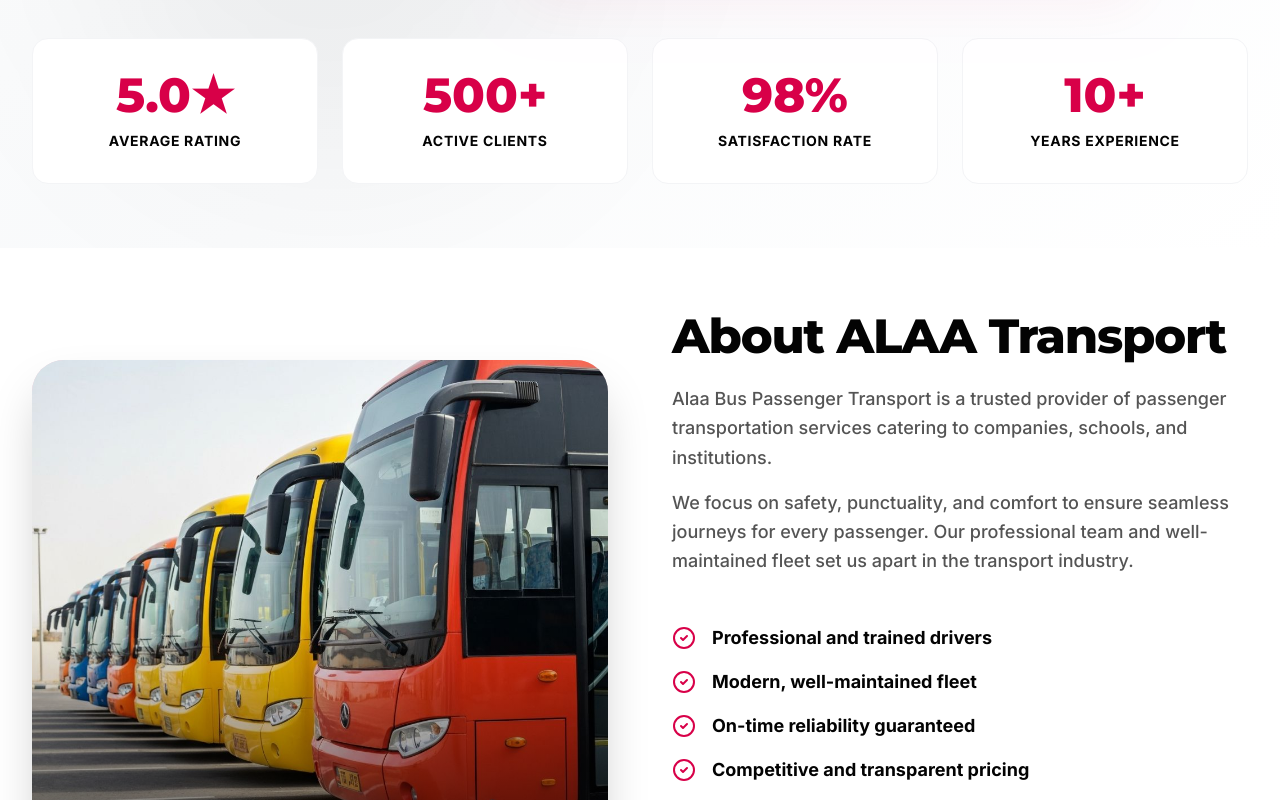
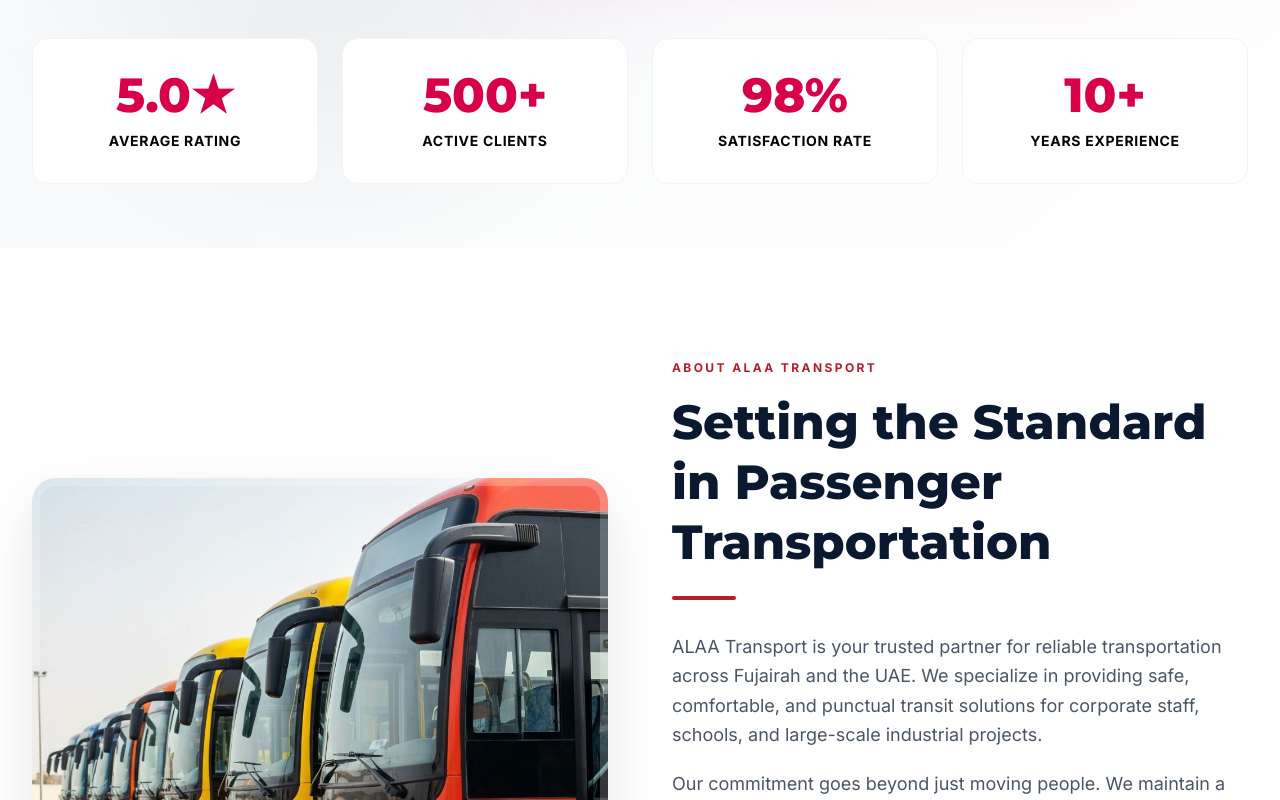
Before and after one commit to AfeefHamza/alaa-transport, a Next.js app: page / in a window 1280 px wide. Shown: the part 2688-3488 px from the top of the page. Built offline with nearby package versions, Linux system fonts and the light colour scheme; no server answers.

Commit message:
optimization about design change , minor fixes

```diff
--- a/app/layout.tsx
+++ b/app/layout.tsx
@@ -24,7 +24,6 @@ export const metadata: Metadata = {
     'luxury coach hire Fujairah',
     'airport transfer service',
     'construction equipment rental Fujairah',
-    'ALAA Transport'
   ],
   authors: [{ name: 'ALAA Transport' }],
   creator: 'ALAA Transport',
--- a/app/page.tsx
+++ b/app/page.tsx
@@ -30,93 +30,113 @@ export default function Home() {
   dangerouslySetInnerHTML={{
     __html: JSON.stringify([
       {
-              '@context': 'https://schema.org',
-              '@type': 'LocalBusiness',
-              '@id': 'https://alaa-transport.com/#organization',
-              name: 'ALAA Transport',
-              description: 'Reliable passenger transport, airport transfers, staff transportation and heavy equipment rental services in Fujairah, UAE.',
-              url: 'https://alaa-transport.com',
-              telephone: '+971559414300',
-              email: 'alaa.passtransport@gmail.com',
+        "@context": "https://schema.org",
+        "@type": "LocalBusiness",
+        "@id": "https://alaa-transport.com/#organization",
+        name: "ALAA Transport",
+        description:
+          "Reliable passenger transport, airport transfers, staff transportation and heavy equipment rental services in Fujairah, UAE.",
+        url: "https://alaa-transport.com",
+        telephone: "+971522194186",
+        email: "alaa.passtransport@gmail.com",
+        image: "https://alaa-transport.com/og-image.jpg",
+        priceRange: "$$",
+
         address: {
-                '@type': 'PostalAddress',
-                streetAddress: 'Al Hail',
-                addressLocality: 'Fujairah',
-                addressRegion: 'Fujairah',
-                addressCountry: 'AE'
+          "@type": "PostalAddress",
+          streetAddress: "Al Hayle Industrial Area",
+          addressLocality: "Fujairah",
+          addressRegion: "Fujairah",
+          addressCountry: "AE",
         },
-              image: '/og-image.jpg',
-              priceRange: '$$',
-              areaServed: ['Fujairah', 'Dubai', 'Abu Dhabi', 'Sharjah', 'Ajman', 'Ras Al Khaimah', 'Umm Al Quwain'],
+
+        geo: {
+          "@type": "GeoCoordinates",
+          latitude: 25.1288,
+          longitude: 56.3265,
+        },
+
+        areaServed: ["Fujairah", "Abu Dhabi", "Sharjah"],
+
+        openingHours: "Mo-Su 00:00-23:59",
+
+        contactPoint: {
+          "@type": "ContactPoint",
+          telephone: "+971522194186",
+          contactType: "customer service",
+          areaServed: "AE",
+          availableLanguage: ["English"],
+        },
+
         sameAs: [
-                'https://www.facebook.com/alaatransport',
-                'https://www.linkedin.com/company/alaatransport'
-              ]
+          "https://www.facebook.com/share/1BcRxWHo5i/",
+          "https://www.instagram.com/alaatransport.ae",
+          "https://www.linkedin.com/company/alaagroup/",
+        ],
+      },
+
+      {
+        "@context": "https://schema.org",
+        "@type": "TransportationService",
+        name: "Passenger & Industrial Transport Services",
+        provider: {
+          "@type": "LocalBusiness",
+          "@id": "https://alaa-transport.com/#organization",
+        },
+        areaServed: "United Arab Emirates",
+
+        hasOfferCatalog: {
+          "@type": "OfferCatalog",
+          name: "ALAA Transport Services Catalog",
+          itemListElement: [
+            {
+              "@type": "Offer",
+              itemOffered: {
+                "@type": "Service",
+                name: "Passenger Transport Services",
+                description:
+                  "Bus transportation for corporate staff, schools, airport transfers, and labor transport across the UAE.",
+              },
             },
             {
-              '@context': 'https://schema.org',
-              '@type': 'TransportationService',
-              name: 'Passenger & Industrial Transport Services',
-              provider: {
-                '@type': 'LocalBusiness',
-                '@id': 'https://alaa-transport.com/#organization'
+              "@type": "Offer",
+              itemOffered: {
+                "@type": "Service",
+                name: "Bus & Van Rental Services",
+                description:
+                  "Air-conditioned 12, 18, 39, and 60-seater buses and vans for corporate and group travel.",
               },
-              areaServed: 'United Arab Emirates',
-              hasOfferCatalog: {
-                '@type': 'OfferCatalog',
-                name: 'ALAA Transport Services Catalog',
-                itemListElement: [
-                  {
-                    '@type': 'Offer',
-                    itemOffered: {
-                      '@type': 'Service',
-                      name: 'Passenger Transport Services',
-                      description: 'Specialized bus transportation for corporate staff, schools, and labor transport across the UAE.'
-                    }
             },
             {
-                    '@type': 'Offer',
+              "@type": "Offer",
               itemOffered: {
-                      '@type': 'Service',
-                      name: 'Bus & Van Rental Services',
-                      description: 'Comprehensive rental fleet including fully air-conditioned 12, 18, 30, and 60-seater buses and vans.'
-                    }
+                "@type": "Service",
+                name: "School Transport Services",
+                description:
+                  "Safe and reliable school pickup, drop, and fleet management services with trained drivers.",
+              },
             },
             {
-                    '@type': 'Offer',
+              "@type": "Offer",
               itemOffered: {
-                      '@type': 'Service',
-                      name: 'City Tours',
-                      description: 'Expertly guided sightseeing tours across Fujairah and the UAE landmarks.'
-                    }
+                "@type": "Service",
+                name: "Utility & Material Transport",
+                description:
+                  "Water supply, construction material transport, and debris removal services across Fujairah.",
+              },
             },
             {
-                    '@type': 'Offer',
+              "@type": "Offer",
               itemOffered: {
-                      '@type': 'Service',
-                      name: 'School Transport Services',
-                      description: 'Secure and dependable school transportation services with trained drivers.'
-                    }
+                "@type": "Service",
+                name: "Heavy Equipment Rental",
+                description:
+                  "Excavators, mobile cranes, dumper trucks, trailers, and wheel loaders for industrial projects.",
               },
-                  {
-                    '@type': 'Offer',
-                    itemOffered: {
-                      '@type': 'Service',
-                      name: 'Utility & Material Transport',
-                      description: 'Efficient transport services for water supply, construction materials, and debris removal.'
-                    }
             },
-                  {
-                    '@type': 'Offer',
-                    itemOffered: {
-                      '@type': 'Service',
-                      name: 'Heavy Equipment Rental',
-                      description: 'Comprehensive heavy machinery rental including excavators, mobile cranes, and dumper trucks.'
-                    }
-                  }
-                ]
-              }
-            }
+          ],
+        },
+      },
     ]),
   }}
 />
--- a/components/about.tsx
+++ b/components/about.tsx
@@ -1,51 +1,60 @@
-import { CheckCircle2 } from 'lucide-react';
+import { CheckCircle2, ChevronRight } from 'lucide-react';
 import Image from 'next/image';
 import { FadeIn, FadeInStagger, FadeInItem } from './ui/fade-in';
 
 export function About() {
   return (
-    <section id="about" className="py-12 md:py-16 bg-white overflow-hidden">
+    <section id="about" className="py-20 md:py-28 bg-white overflow-hidden">
       <div className="max-w-7xl mx-auto px-4 sm:px-6 lg:px-8">
-        <div className="grid grid-cols-1 md:grid-cols-2 gap-16 items-center">
+        <div className="grid grid-cols-1 lg:grid-cols-2 gap-16 items-center">
           {/* Left Image */}
-          <FadeIn direction="right" delay={0.2} className="relative h-[500px] rounded-[2rem] overflow-hidden bg-gradient-to-br from-primary/20 to-secondary/20 order-2 md:order-1 shadow-2xl group">
+          <FadeIn direction="right" delay={0.2} className="relative h-[550px] rounded-3xl overflow-hidden shadow-[0_20px_50px_rgba(0,0,0,0.1)] group">
             <Image
               src="/images/about-fleet.jpg"
-              alt="ALAA Transport modern passenger fleet for staff and school transportation"
+              alt="ALAA Transport modern passenger fleet"
               fill
               className="object-cover transition-transform duration-700 group-hover:scale-105"
               sizes="(max-width: 768px) 100vw, 50vw"
             />
-            <div className="absolute inset-0 bg-gradient-to-t from-black/60 via-transparent to-transparent"></div>
+            {/* Elegant overlay */}
+            <div className="absolute inset-0 border-8 border-white/20 rounded-3xl z-10 pointer-events-none"></div>
           </FadeIn>
 
           {/* Right Content */}
-          <FadeInStagger delay={0.1} className="space-y-8 order-1 md:order-2">
+          <FadeInStagger delay={0.1} className="space-y-8">
             <FadeInItem>
-              <div className="group inline-block">
-                <h2 className="text-heading-xl text-secondary mb-6 animated-underline">About ALAA Transport</h2>
+              <h3 className="text-[#B51E2B] font-bold uppercase tracking-[0.2em] text-xs mb-4">
+                About Alaa Transport
+              </h3>
+              <h2 className="text-4xl md:text-5xl font-extrabold text-[#0a192f] leading-tight mb-6 font-heading">
+                Setting the Standard in Passenger Transportation
+              </h2>
+              <div className="w-16 h-1 bg-[#B51E2B] rounded-full mb-8"></div>
+
+              <div className="space-y-5 text-lg text-gray-600 font-sans leading-relaxed">
+                <p>
+                  ALAA Transport is your trusted partner for reliable transportation across Fujairah and the UAE. We specialize in providing safe, comfortable, and punctual transit solutions for corporate staff, schools, and large-scale industrial projects.
+                </p>
+                <p>
+                  Our commitment goes beyond just moving people. We maintain a modern, rigorously inspected fleet and employ highly trained professional drivers to ensure that every journey with us is smooth, secure, and completely stress-free.
+                </p>
               </div>
-              <p className="text-body-lg text-foreground/70 mb-4">
-                Alaa Bus Passenger Transport is a trusted provider of passenger transportation services catering to companies, schools, and institutions.
-              </p>
-              <p className="text-body-lg text-foreground/70">
-                We focus on safety, punctuality, and comfort to ensure seamless journeys for every passenger. Our professional team and well-maintained fleet set us apart in the transport industry.
-              </p>
             </FadeInItem>
 
-            {/* Features List */}
+            {/* Elegant Features List */}
             <FadeInItem>
-              <div className="space-y-4 pt-4">
+              <div className="grid grid-cols-1 sm:grid-cols-2 gap-4 pt-6 mt-4 border-t border-gray-100">
                 {[
-                  'Professional and trained drivers',
-                  'Modern, well-maintained fleet',
-                  'On-time reliability guaranteed',
-                  'Competitive and transparent pricing',
+                  'Professional, trained drivers',
+                  'Modern, maintained fleet',
+                  'On-time reliability',
+                  'Competitive pricing',
                   '24/7 customer support',
+                  'Strict safety protocols'
                 ].map((feature, idx) => (
-                  <div key={idx} className="flex items-start gap-4">
-                    <CheckCircle2 className="w-6 h-6 text-primary flex-shrink-0 mt-0.5" />
-                    <span className="text-lg font-bold text-secondary">{feature}</span>
+                  <div key={idx} className="flex items-center gap-3">
+                    <CheckCircle2 className="w-5 h-5 text-[#B51E2B] flex-shrink-0" />
+                    <span className="text-[15px] font-bold text-[#0a192f]">{feature}</span>
                   </div>
                 ))}
               </div>
@@ -55,10 +64,10 @@ export function About() {
             <FadeInItem>
               <a
                 href="#contact"
-                className="flex items-center justify-center gap-2 px-8 py-3 mt-6 bg-[#B51E2B] text-white rounded-md font-bold font-sans hover:bg-black transition-all duration-300 shadow-xl shadow-[#B51E2B]/20   w-max"
+                className="inline-flex items-center gap-2 px-8 py-4 mt-4 bg-[#B51E2B] text-white rounded-xl font-bold hover:bg-[#0a192f] transition-all duration-300 shadow-lg shadow-[#B51E2B]/20 group"
               >
                 Learn More
-                <div className="w-0 group-hover:w-4 transition-all" />
+                <ChevronRight className="w-4 h-4 group-hover:translate-x-1 transition-transform" />
               </a>
             </FadeInItem>
           </FadeInStagger>
--- a/components/header.tsx
+++ b/components/header.tsx
@@ -59,7 +59,7 @@ export function Header() {
                 <WhatsAppIcon className="w-5 h-5 text-[#25D366] group-hover:scale-110 transition-transform" />
               </a>
               <a
-                href="tel:+971559414300"
+                href="tel:+971522194186"
                 className="px-6 py-3 bg-secondary text-white rounded-full font-bold font-sans text-sm hover:bg-black transition-all hover:shadow-lg flex items-center gap-2 group"
                 aria-label="Call ALAA Transport"
               >
@@ -80,7 +80,7 @@ export function Header() {
                 <WhatsAppIcon className="w-5 h-5 text-[#25D366]" />
               </a>
               <a
-                href="tel:+971559414300"
+                href="tel:+971522194186"
                 className="p-2 bg-[#B51E2B] text-white rounded-full hover:bg-black transition-colors"
                 aria-label="Call ALAA Transport"
               >
--- a/components/hero.tsx
+++ b/components/hero.tsx
@@ -51,7 +51,7 @@ export function Hero() {
             <FadeInItem>
               <div className="flex flex-col sm:flex-row gap-4 pt-6">
                 <a
-                  href="tel:+971559414300"
+                  href="tel:+971522194186"
                   className="flex items-center justify-center gap-2 px-8 py-4 bg-[#B51E2B] text-white rounded-md font-bold font-sans hover:bg-black transition-all duration-300 shadow-xl shadow-[#B51E2B]/20 hover:-translate-y-1"
                 >
                   <Phone className="w-5 h-5" />
--- a/components/services.tsx
+++ b/components/services.tsx
@@ -72,7 +72,7 @@ export function Services() {
             alt={service.title}
             fill
             className="object-cover"
-            priority={idx === 0}
+            priority
             sizes="100vw"
           />
           {/* Light overlay just to gently dim the image without hiding it */}
@@ -129,7 +129,7 @@ export function Services() {
                 <button
                   key={idx}
                   onClick={() => setActiveIndex(idx)}
-                  className={`flex flex-col sm:flex-row items-start sm:items-center gap-3 md:gap-4 px-4 py-4 md:py-5 rounded-2xl font-bold transition-all duration-500 text-left w-full
+                  className={`flex flex-col sm:flex-row items-start sm:items-center gap-3 md:gap-4 px-4 py-4 md:py-5 rounded-2xl font-bold transition-all duration-500 text-left w-full cursor-pointer
                     ${isActive
                       ? 'bg-white text-black shadow-2xl scale-[1.02]'
                       : 'bg-white/5 hover:bg-white/10 text-white/80 border border-white/5 hover:border-white/20'
```
Also changed, not shown: components/footer.tsx (+9 -9 lines), 1 other file (tests, documents, lock files or other folders). Lines whose indentation alone changed are shown as unchanged.
